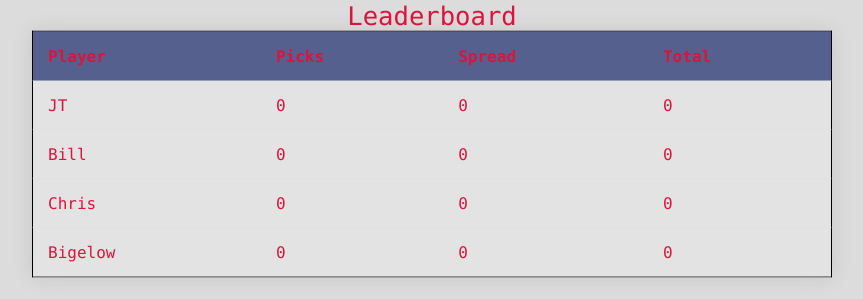
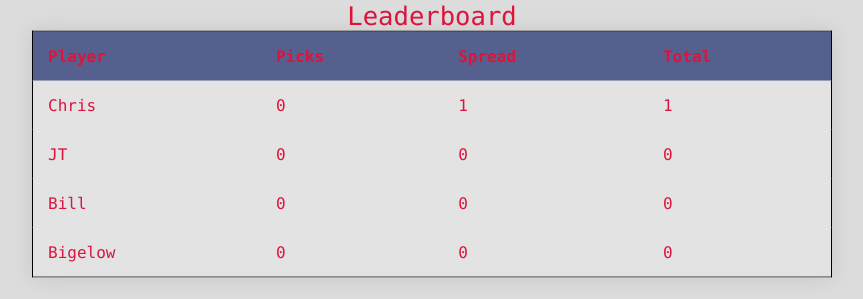
Before and after one commit to jt-cronin/2021HuskerApp, a Flask app: page / in a window 1280 px wide. Shown: the part 461-760 px from the top of the page, without its empty margins (208-1071 px from the left). Run offline with Flask 2, Linux system fonts and the light colour scheme.

Commit message:
post Illinois

```diff
--- a/templates/index.html
+++ b/templates/index.html
@@ -16,6 +16,12 @@
 	  	  </tr>
 	  	</thead>
 	  	<tbody>
+	  		<tr>
+	  	    <td>Chris</td>
+	  	    <td>0</td>
+	  	    <td>1</td>
+	  	    <td>1</td>
+	  	  </tr>
 	  	  <tr>
 	  	    <td>JT</td>
 	  	    <td>0</td>
@@ -24,12 +30,6 @@
 	  	  </tr>
 	  	  <tr>
 	  	    <td>Bill</td>
-	  	    <td>0</td>
-	  	    <td>0</td>
-	  	    <td>0</td>
-	  	  </tr>
-	  	  <tr>
-	  	    <td>Chris</td>
 	  	    <td>0</td>
 	  	    <td>0</td>
 	  	    <td>0</td>
```
